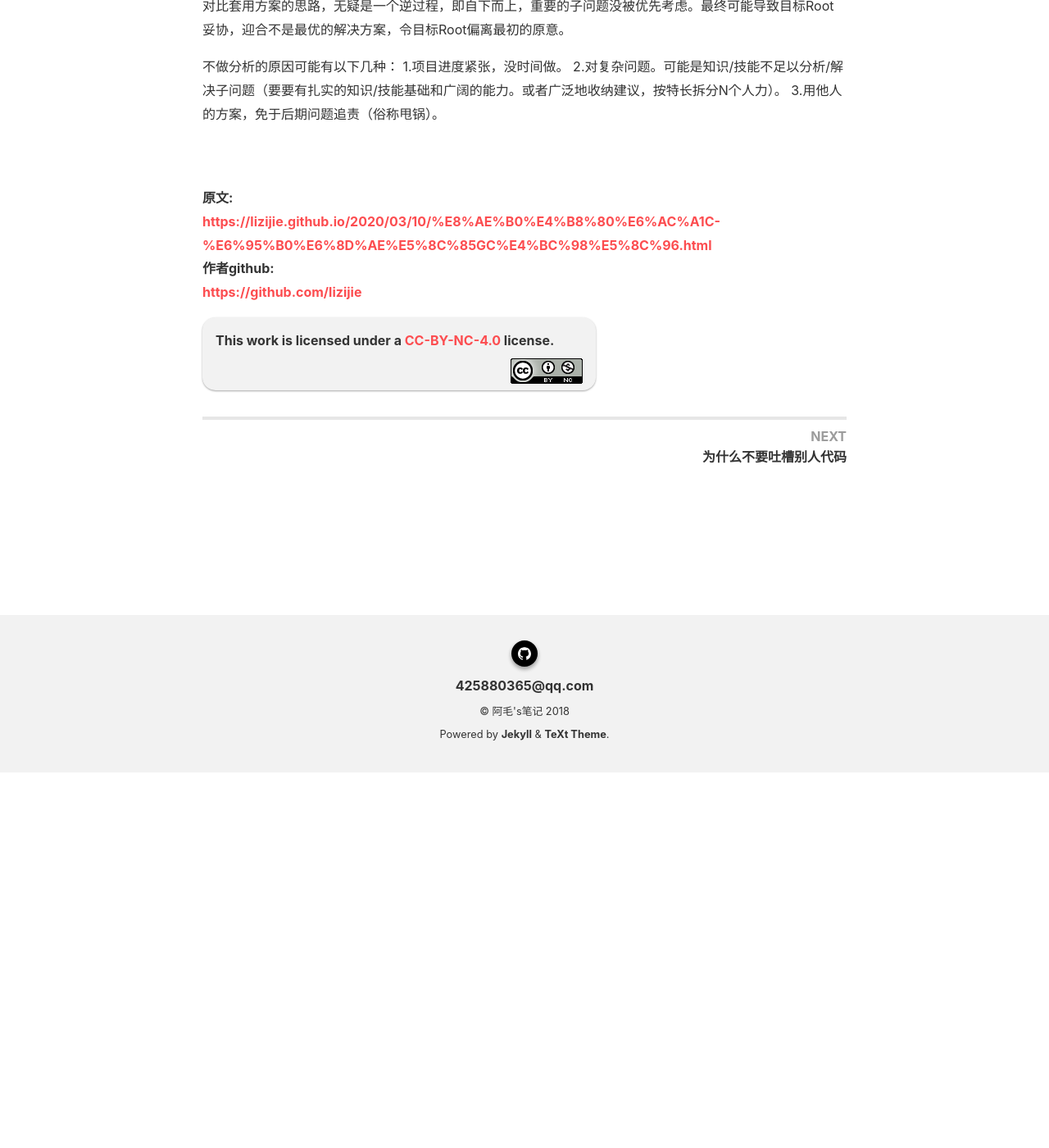
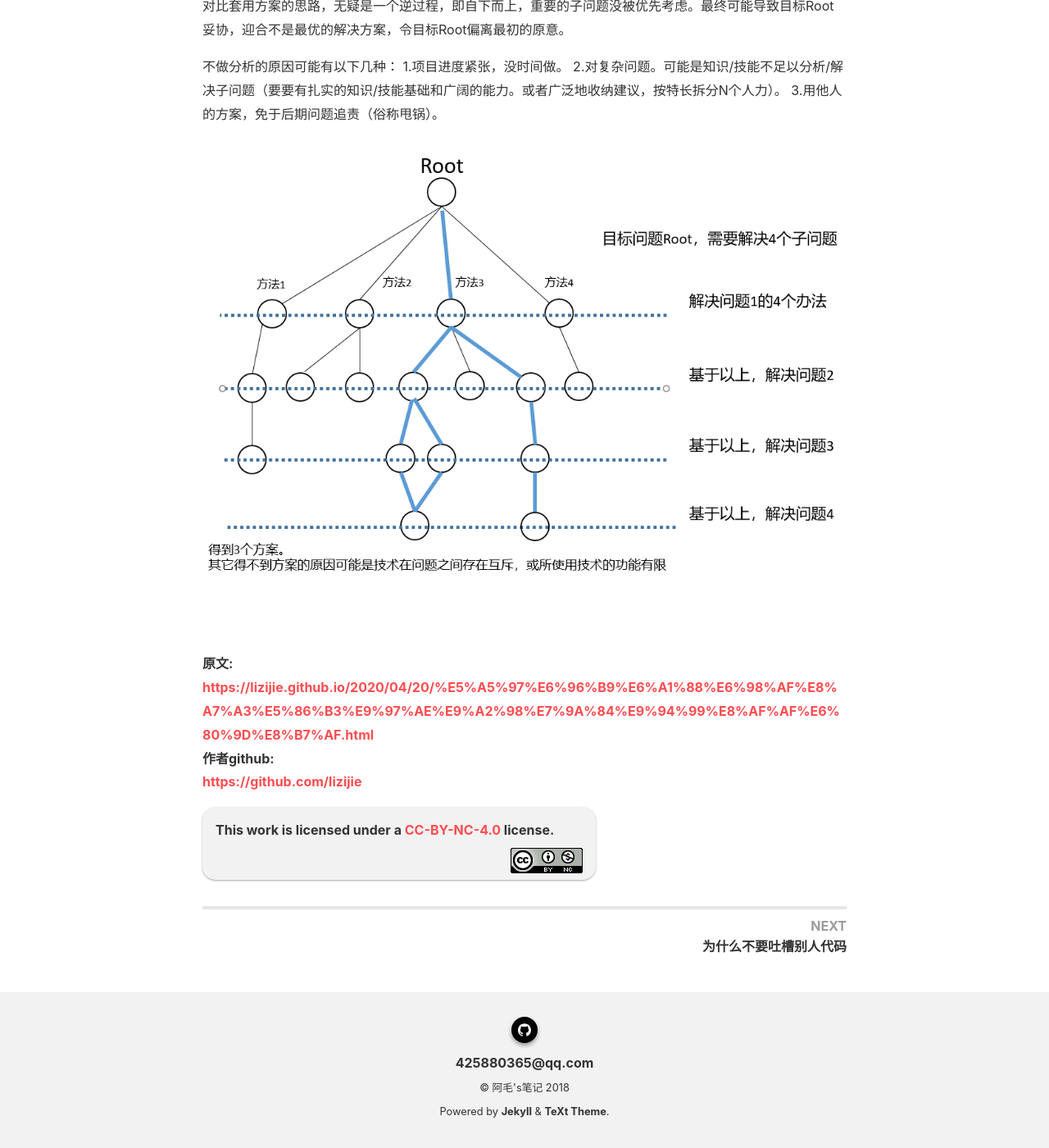
Before and after one commit to lizijie/lizijie.github.io, a Jekyll site: the page built from _posts/2020-04-20-套方案是解决问题的错误思路.md, in a window 1280 px wide and 1400 px high, scrolled down 458 px. Shown: the whole window at 82% size. Built offline with Jekyll 4.4.1, drawn with Linux system fonts in a browser that asks for light colours; nearby versions of some CDN libraries; comment, search, counter and statistics services are not loaded.

Commit message:
Update 2020-04-20-套方案是解决问题的错误思路.md

```diff
--- a/_posts/2020-04-20-套方案是解决问题的错误思路.md
+++ b/_posts/2020-04-20-套方案是解决问题的错误思路.md
@@ -18,10 +18,12 @@ tags: 杂谈
 2.对复杂问题。可能是知识/技能不足以分析/解决子问题（要要有扎实的知识/技能基础和广阔的能力。或者广泛地收纳建议，按特长拆分N个人力）。
 3.用他人的方案，免于后期问题追责（俗称甩锅）。
 
+![](https://raw.githubusercontent.com/lizijie/lizijie.github.io/master/assets/images/2020-04-20-%E5%A5%97%E6%96%B9%E6%A1%88%E6%98%AF%E8%A7%A3%E5%86%B3%E9%97%AE%E9%A2%98%E7%9A%84%E9%94%99%E8%AF%AF%E6%80%9D%E8%B7%AF/decision_tree.png)
+
 <br>
 <br>
 <b>原文:<br>
-<https://lizijie.github.io/2020/03/10/%E8%AE%B0%E4%B8%80%E6%AC%A1C-%E6%95%B0%E6%8D%AE%E5%8C%85GC%E4%BC%98%E5%8C%96.html>
+<https://lizijie.github.io/2020/04/20/%E5%A5%97%E6%96%B9%E6%A1%88%E6%98%AF%E8%A7%A3%E5%86%B3%E9%97%AE%E9%A2%98%E7%9A%84%E9%94%99%E8%AF%AF%E6%80%9D%E8%B7%AF.html>
 <br>
 作者github:<br>
 <https://github.com/lizijie>
```
